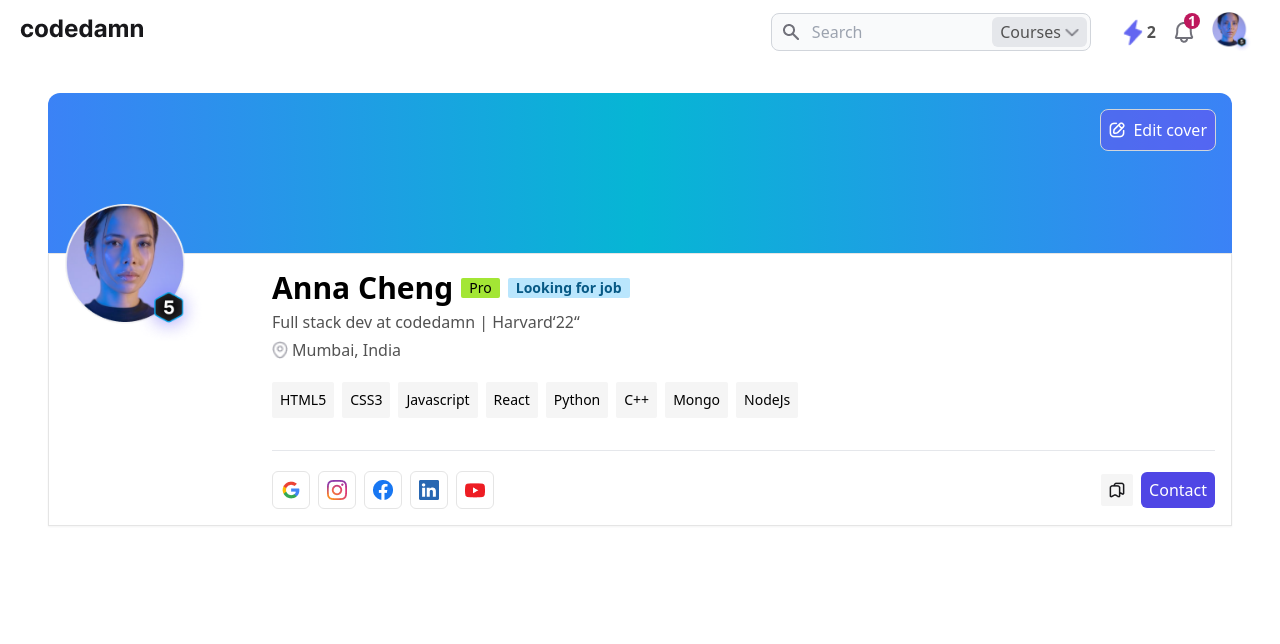
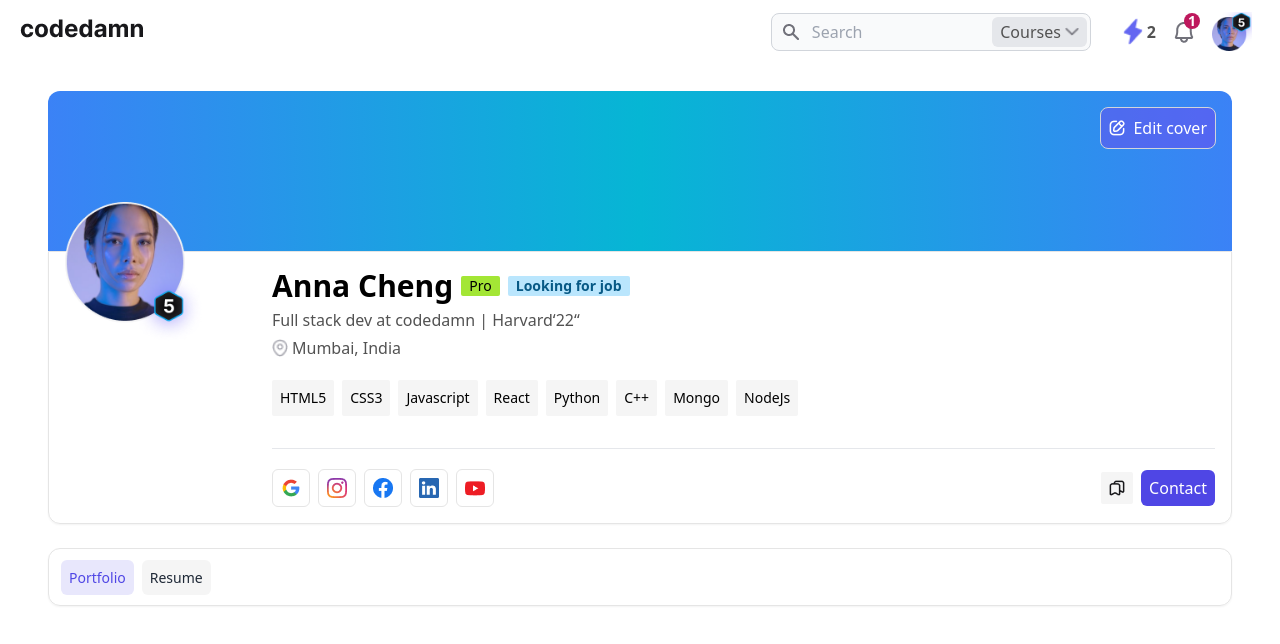
Before and after one commit to ishantchauhan710/codedamn-assignment, a Next.js app: page / in a window 1280 px wide. Shown: the top 644 px of the page. Built offline with nearby package versions, Linux system fonts and the light colour scheme.

Commit message:
Courses tab implemented

```diff
--- a/src/components/common/NavBar.tsx
+++ b/src/components/common/NavBar.tsx
@@ -69,7 +69,7 @@
         className="relative mx-2 cursor-pointer"
         onClick={() => alert("Profile")}
       >
-        <Image src="/profile_user.png" width={40} height={40} alt="profile" />
+        <Image src="/profile_user_small.png" width={40} height={40} alt="profile" />
       </div>
     </div>
   );
--- /dev/null
+++ b/src/components/profile/CoursesTab.tsx
@@ -0,0 +1,26 @@
+import React, { useState } from "react";
+
+const CoursesTab = () => {
+  const tabs = ["Portfolio", "Resume"];
+  const [activeTab, setActiveTab] = useState(tabs[0]);
+
+  return (
+    <div className="border border-neutral-200 shadow-sm mt-6 rounded-xl px-3 py-4">
+      {tabs.map((tab) => (
+        <span
+          key={tab}
+          onClick={() => setActiveTab(tab)}
+          className={`${
+            activeTab === tab
+              ? "bg-primary-50 hover:bg-primary-100 text-primary-500"
+              : "bg-neutral-200/40 hover:bg-neutral-200/60 text-gray-800"
+          } cursor-pointer p-2 text-sm rounded-md mr-2`}
+        >
+          {tab}
+        </span>
+      ))}
+    </div>
+  );
+};
+
+export default CoursesTab;
--- a/src/components/profile/ProfileSection.tsx
+++ b/src/components/profile/ProfileSection.tsx
@@ -23,7 +23,7 @@
 
   return (
     <div>
-      <div className="relative bg-gradient-to-r from-blue-500 via-cyan-500 to-blue-500 rounded-t-xl h-40">
+      <div className="relative bg-gradient-to-r from-blue-500 via-cyan-500 to-blue-500 h-40 rounded-t-xl">
         <button className="flex items-center justify-center text-white bg-violet-600/40 hover:bg-violet-600/60 p-2 border border-gray-300 rounded-lg absolute right-0 m-4">
           <Image
             src="/edit_profile_icon.png"
@@ -35,7 +35,7 @@
           Edit cover
         </button>
       </div>
-      <div className="flex border border-neutral-200 shadow-sm">
+      <div className="flex border border-neutral-200 shadow-sm rounded-b-xl">
         <div className="flex-[0.18] relative">
           <Image
             src="/profile_user.png"
--- a/src/pages/index.tsx
+++ b/src/pages/index.tsx
@@ -4,6 +4,7 @@
 import styles from "@/styles/Home.module.css";
 import NavBar from "@/components/common/NavBar";
 import ProfileSection from "@/components/profile/ProfileSection";
+import CoursesTab from "@/components/profile/CoursesTab";
 
 const inter = Inter({ subsets: ["latin"] });
 
@@ -13,6 +14,7 @@
       <NavBar />
       <div className="mx-12 mt-10">
         <ProfileSection />
+        <CoursesTab />
       </div>
     </div>
   );
```
Also changed, not shown: public/profile_user_small.png (added).
